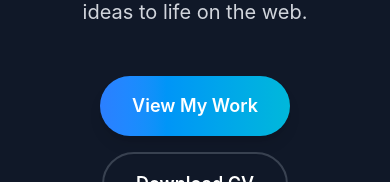
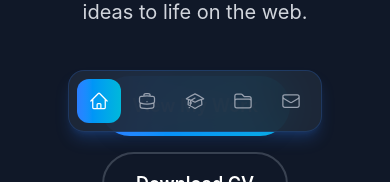
Before and after one commit to Alnoman047/portfolio, a React app: page / in a window 390 px wide. Shown: the part 696-878 px from the top of the page. Built offline with nearby package versions, Linux system fonts and the light colour scheme; the HTML template or start-up script is replaced by a standard one.

Commit message:
added responsive to the navbar

```diff
--- a/src/Components/Navbar.jsx
+++ b/src/Components/Navbar.jsx
@@ -116,6 +116,33 @@ const Navbar = () => {
         </motion.div>
 
         </motion.div>
+        {/* Mobile Nav buttion*/ }
+        <motion.div
+        initial= {{ y: 100, opacity: 0}}
+        animate= {{ y: 0, opacity: 1}}
+        transition={{ duration: 0.6, delay: 0.3}}
+        className=" fixed bottom-4 left-1/2 transform -translate-x-1/2 z-50 lg:hidden w-max">
+            <div className= " bg-gray-800/90 backdrop-blur-xl rounded-2xl p-2 border border-blue-500/20 shadow-lg shadow-blue-500/20">
+                <div className="flex space-x-1">
+                    {navItems.map((item) => {
+                     const IconComponent = item.icon;
+                        return (
+                            <motion.button
+                            key={item.id}
+                            onClick={() => scrollToSection(item.id)}
+                            className= {`relative p-3 rounded-xl transition-all duration-300 ${activeSection === item.id ? 'bg-linear-to-r from-blue-500 to-cyan-500 text-white' : `text-gray-400 hover:text-white hover:bg-gray-700/60`
+
+                            }`}
+                            whileTap={{ scale: 0.9}}>
+                                <IconComponent className="w-5 h-5" />
+
+                            </motion.button>
+                        )
+                    })}
+                </div>
+            </div>
+
+        </motion.div>
     </>
   )
 }
```
